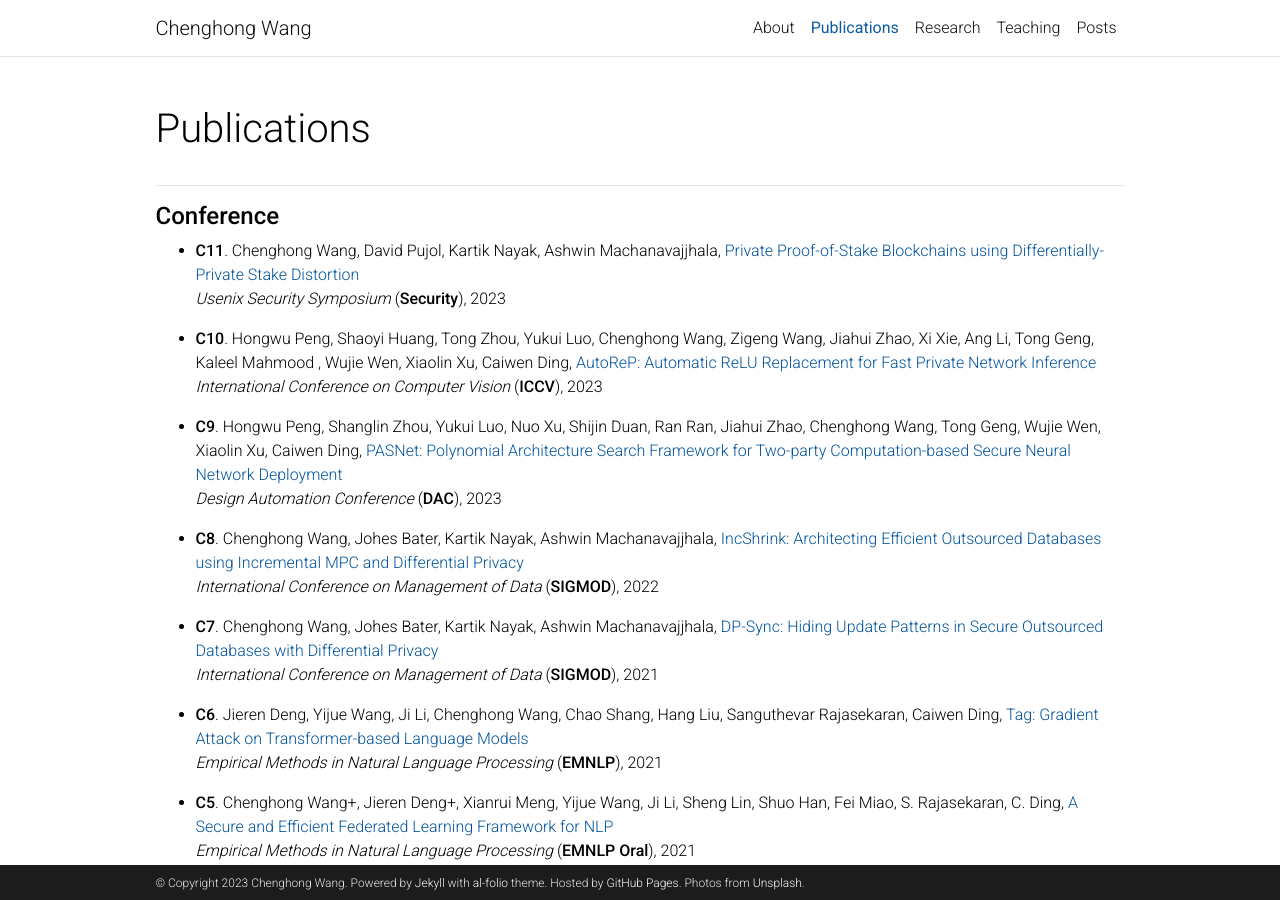
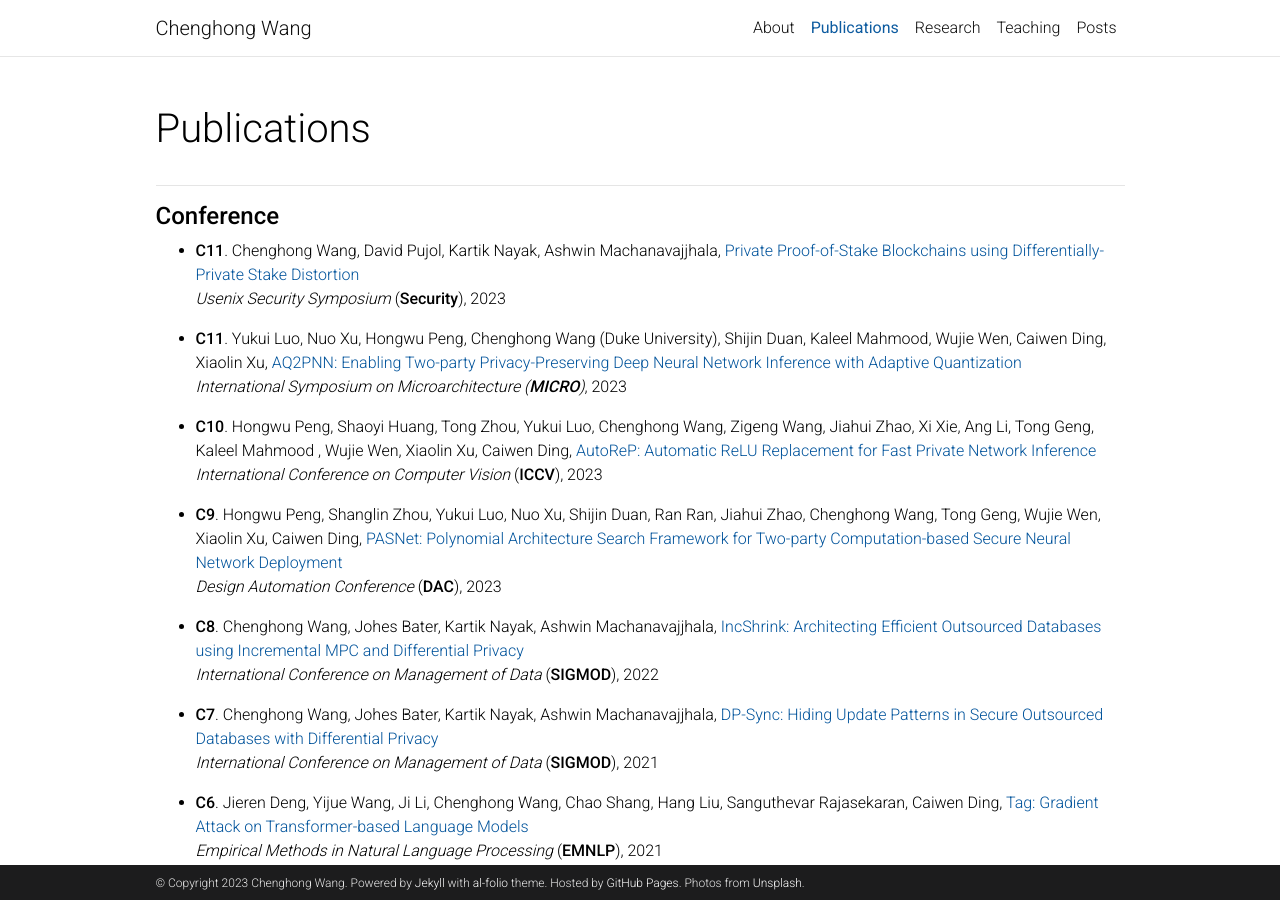
Before and after one commit to lovingmage/lovingmage.github.io, a Jekyll site: the page built from _pages/publications.md, in a window 1280 px wide and 900 px high. Built offline with Jekyll 4.4.1, drawn with Linux system fonts in a browser that asks for light colours; comment, search, counter and statistics services are not loaded; a style sheet for code colours, icons or effects is not loaded.

Commit message:
Update publications.md

```diff
--- a/_pages/publications.md
+++ b/_pages/publications.md
@@ -13,6 +13,9 @@ nav_order: 1
 
 - **C11**. Chenghong Wang, David Pujol, Kartik Nayak, Ashwin Machanavajjhala, [Private Proof-of-Stake Blockchains using Differentially-Private Stake Distortion](https://eprint.iacr.org/2023/787)\
 *Usenix Security Symposium* (**Security**), 2023
+
+- **C11**. Yukui Luo, Nuo Xu, Hongwu Peng, Chenghong Wang (Duke University), Shijin Duan, Kaleel Mahmood, Wujie Wen, Caiwen Ding, Xiaolin Xu, [AQ2PNN: Enabling Two-party Privacy-Preserving Deep Neural Network Inference with Adaptive Quantization](#)\
+*International Symposium on Microarchitecture (**MICRO**)*, 2023
 
 - **C10**. Hongwu Peng, Shaoyi Huang, Tong Zhou, Yukui Luo, Chenghong Wang, Zigeng Wang, Jiahui Zhao, Xi Xie, Ang Li, Tong Geng, Kaleel Mahmood , Wujie Wen, Xiaolin Xu, Caiwen Ding, [AutoReP: Automatic ReLU Replacement for Fast Private Network Inference](#)\
 *International Conference on Computer Vision* (**ICCV**), 2023
```
